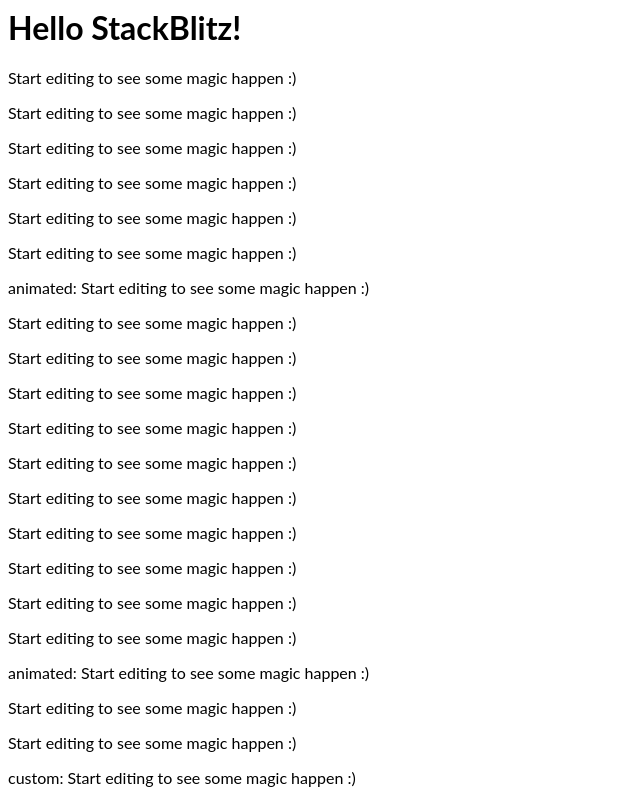
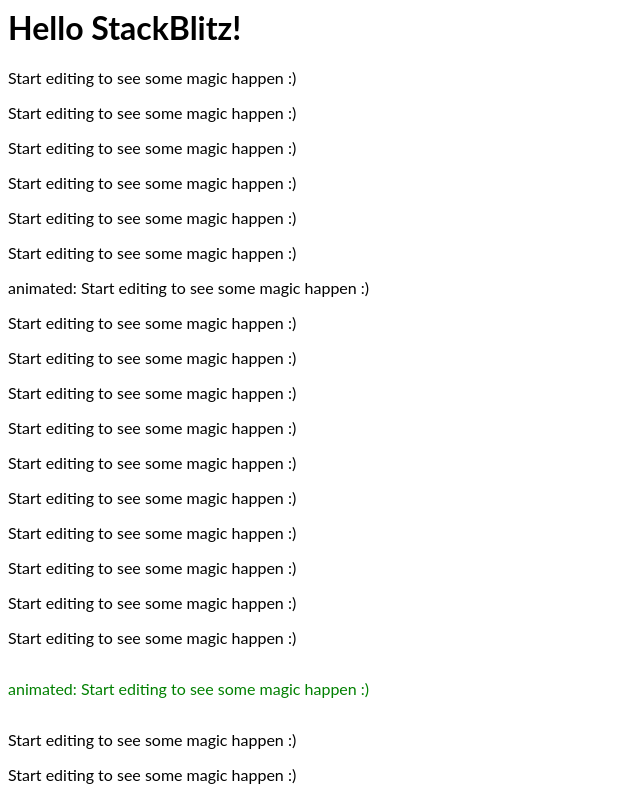
Before and after one commit to nikola-wd/simple-reactjs-intersection-fade-in-animations-test, a React (Create React App) app: page / in a window 1280 px wide. Shown: the top 800 px of the page, without its empty margins (0-640 px from the left). Built offline with nearby package versions, Linux system fonts and the light colour scheme.

Commit message:
2 files modified

```diff
--- a/src/App.js
+++ b/src/App.js
@@ -27,8 +27,10 @@
       <p>Start editing to see some magic happen :)</p>
       <p>Start editing to see some magic happen :)</p>
       <p>Start editing to see some magic happen :)</p>
-      <Observable mode="btm" inOut>
-        <p>animated: Start editing to see some magic happen :)</p>
+      <Observable mode="custom" inOut>
+        <p className="custom-animation">
+          animated: Start editing to see some magic happen :)
+        </p>
       </Observable>
       <p>Start editing to see some magic happen :)</p>
       <p>Start editing to see some magic happen :)</p>
--- a/src/style.css
+++ b/src/style.css
@@ -39,3 +39,23 @@
   transform: translateX(0);
   opacity: 1;
 }
+
+/* test custom */
+.custom-animation {
+  display: inline-flex;
+  transform-origin: center;
+  color: orange;
+}
+.custom-animation.inView {
+  color: green;
+  animation: yo 0.2s forwards;
+}
+
+@keyframes yo {
+  from {
+    transform: translateY(-200px);
+  }
+  to {
+    transform: translateY(0);
+  }
+}
```
